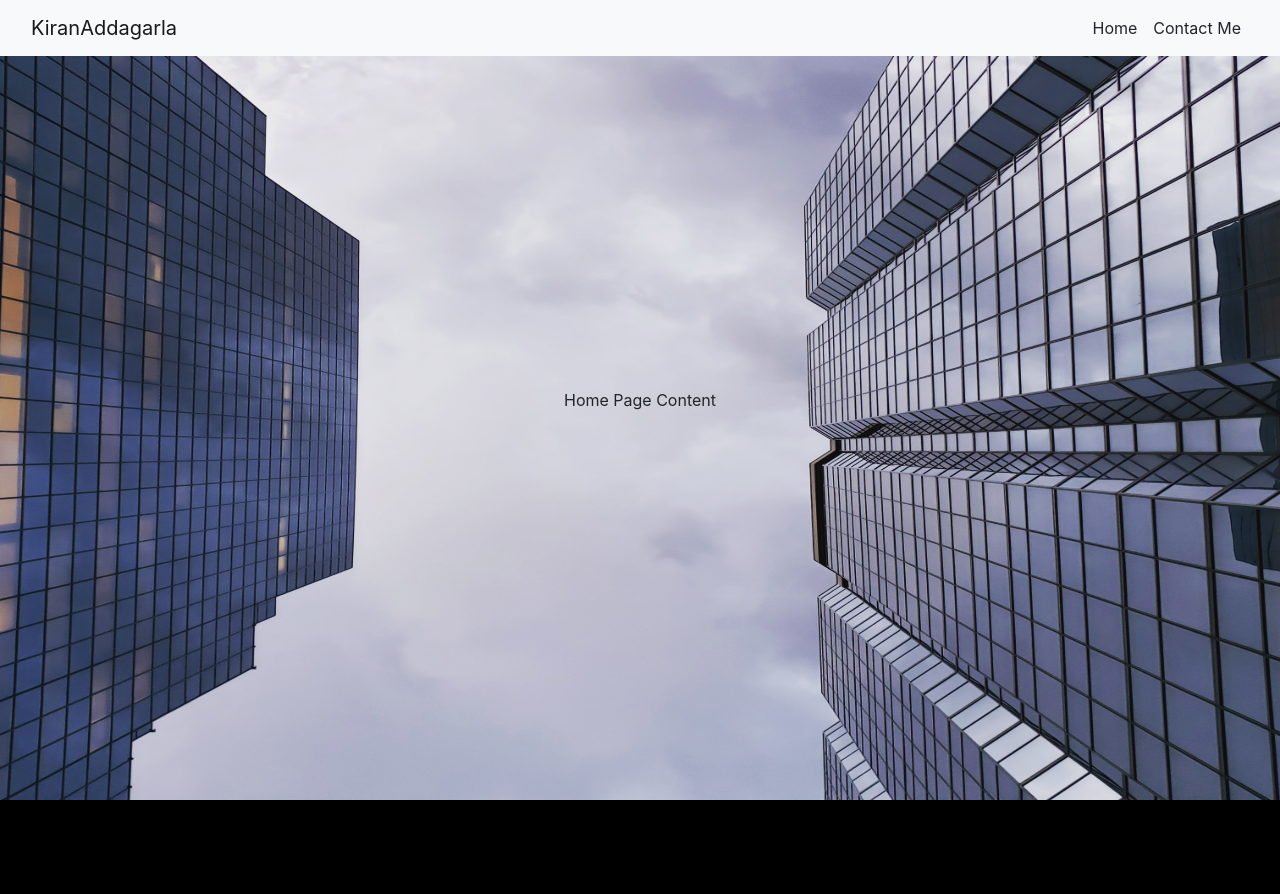
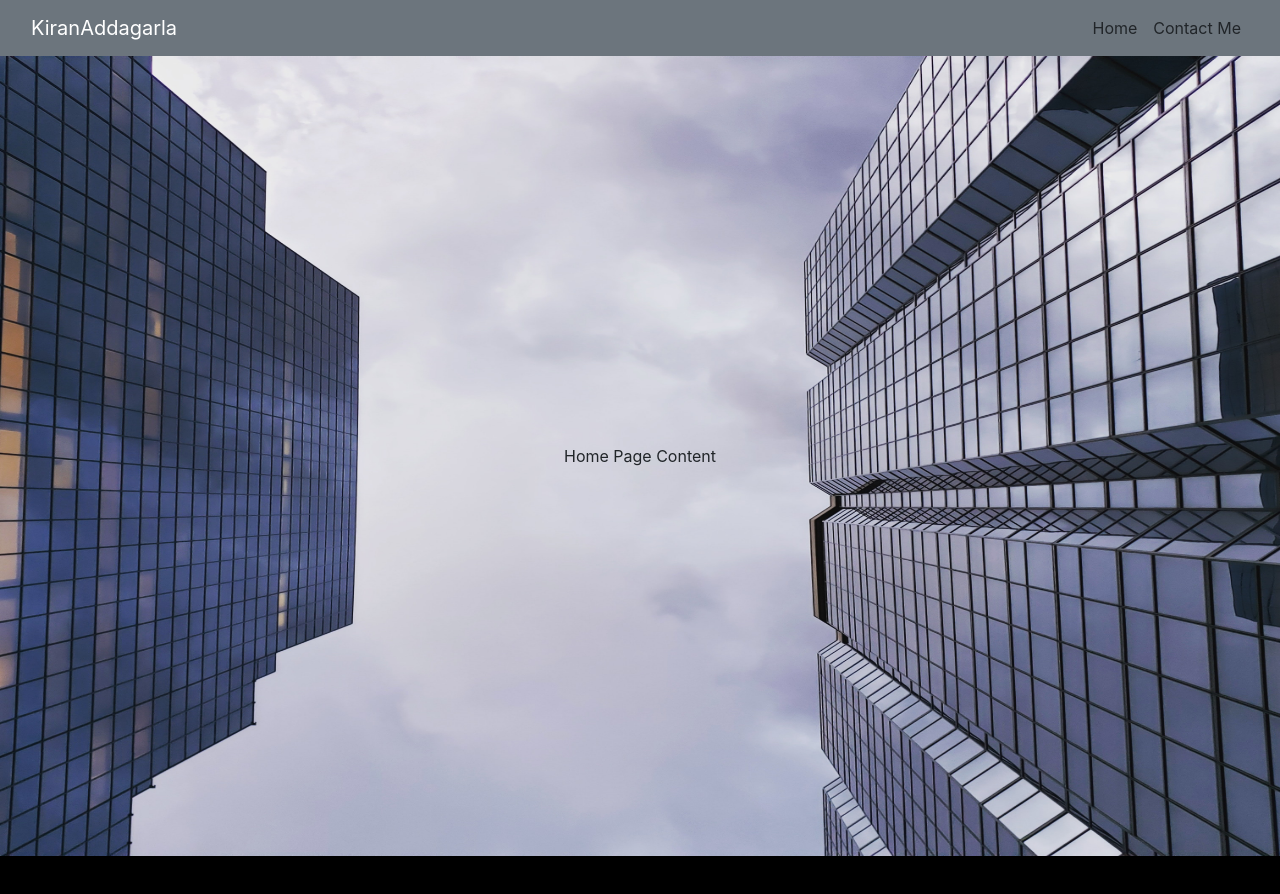
Before and after one commit to KiranAddagarla/ReactWebApplication, a React (Create React App) app: page / in a window 1280 px wide. Shown: the top 894 px of the page. Built offline with nearby package versions, Linux system fonts and the light colour scheme.

Commit message:
background and navbar transparent changes

```diff
--- a/src/Components/Layout.js
+++ b/src/Components/Layout.js
@@ -28,7 +28,7 @@ const Layout = (props) => {
   return (
     <nav
       id="layout-navbar"
-      className="navbar navbar-expand-lg fixed-top navbar-light bg-light"
+      className="navbar navbar-expand-md bg-secondary navbar-dark"
     >
       <div className="container-fluid">
         <div>
```
